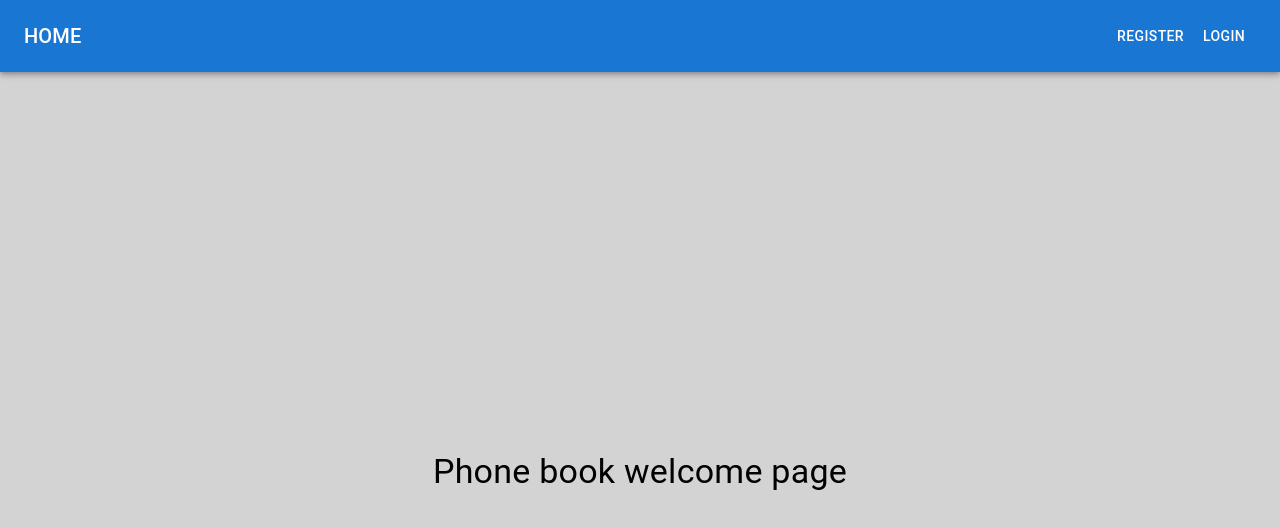
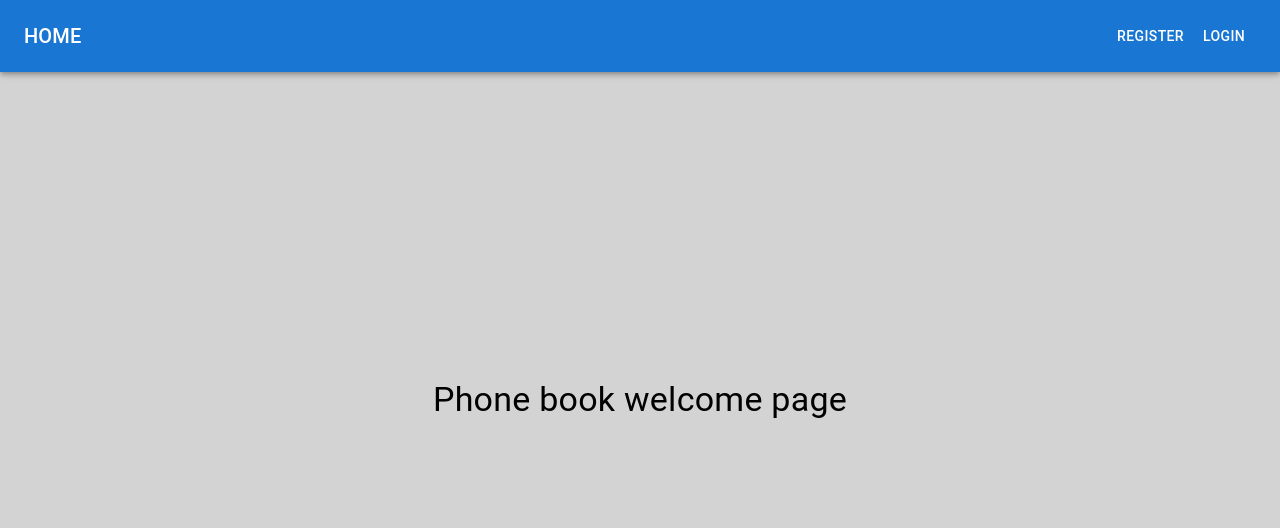
Before and after one commit to chemvic/goit-react-hw-08-phonebook, a React (Create React App) app: page / in a window 1280 px wide. Shown: the top 528 px of the page. Built offline with nearby package versions, Linux system fonts and the light colour scheme.

Commit message:
подвинул шапку

```diff
--- a/src/components/App/App.jsx
+++ b/src/components/App/App.jsx
@@ -12,7 +12,7 @@ const Contacts =lazy(()=>import("../pages/Contacts/Contacts"));
 const ContactList =lazy(()=>import("../ContactList/ContactList"));
 const Login =lazy(()=>import("../pages/Login"));
 const Register =lazy(()=>import("../pages/Register"));
-const Home =lazy(()=>import("../pages/Home/Home"));
+const Home =lazy(()=>import("../pages/Home"));
 const NotFound =lazy(()=>import("../pages/NotFound"));
 
 
--- a/src/components/AppBar/AppBar.jsx
+++ b/src/components/AppBar/AppBar.jsx
@@ -11,7 +11,7 @@ const CustomAppBar = () => {
   const { isLoggedIn } = useAuth();
 
   return (
-    <AppBar position="static">
+    <AppBar >
       <Toolbar>
             {!isLoggedIn &&   <Typography variant="h6" component="div" sx={{ flexGrow: 1 }}>
 <p>HOME</p>
--- a/src/components/pages/Contacts/Contacts.module.css
+++ b/src/components/pages/Contacts/Contacts.module.css
@@ -1,10 +1,9 @@
 .container {
     max-width: 1200px;
     margin: 0 auto;
-    padding: 0 20px;
+    padding: 100px 20px;
     display: flex;
     flex-direction: row;
-
     justify-content: space-around;
 
   }
```
